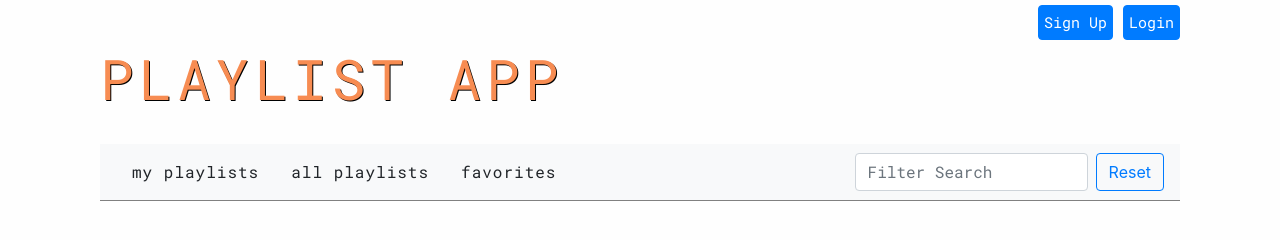
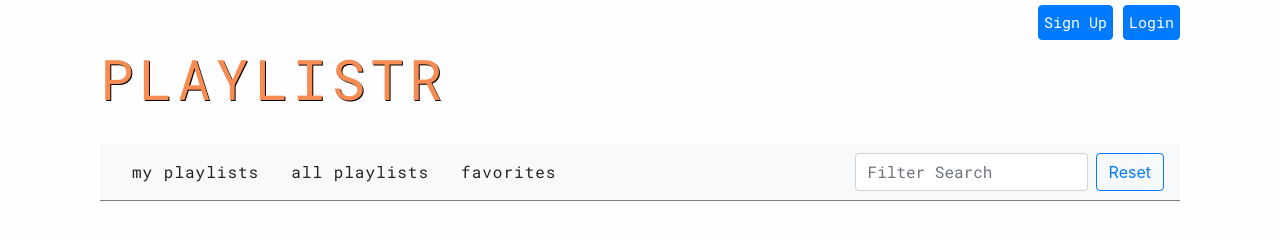
Before and after one commit to shawnc8160/Playlistr, a website: page public/index.html in a window 1280 px wide. Drawn offline with nearby package versions, Linux system fonts and the light colour scheme; no server answers.

Commit message:
Changed name

```diff
--- a/public/index.html
+++ b/public/index.html
@@ -3,7 +3,7 @@
   <head>
     <meta http-equiv="Content-Security-Policy" content="upgrade-insecure-requests">
     <meta charset="utf-8">
-    <title>Music App</title>
+    <title>Playlistr</title>
     <!-- Import JS -->
     <script src="https://cdnjs.cloudflare.com/ajax/libs/angular.js/1.7.2/angular.min.js" charset="utf-8"></script>
     <script src="/js/app.js" charset="utf-8"></script>
--- a/public/js/app.js
+++ b/public/js/app.js
@@ -4,7 +4,7 @@ app.controller('MainController', ['$http', function($http){
   /* ---------------------
   Global variables
    --------------------- */
-  this.h1 = 'Playlist App'
+  this.h1 = 'Playlistr'
   this.playlist = {}
   this.playlists = []
   this.newPlayListName = ''
```
